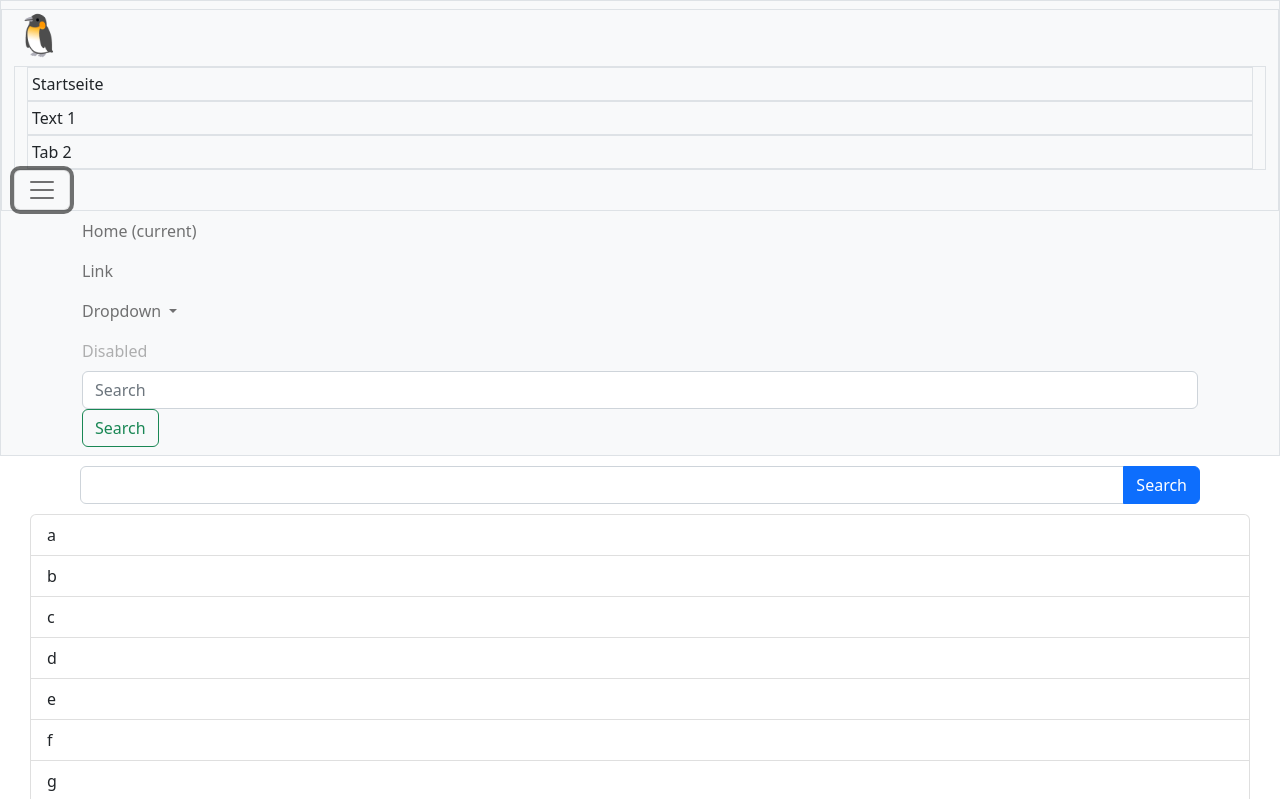
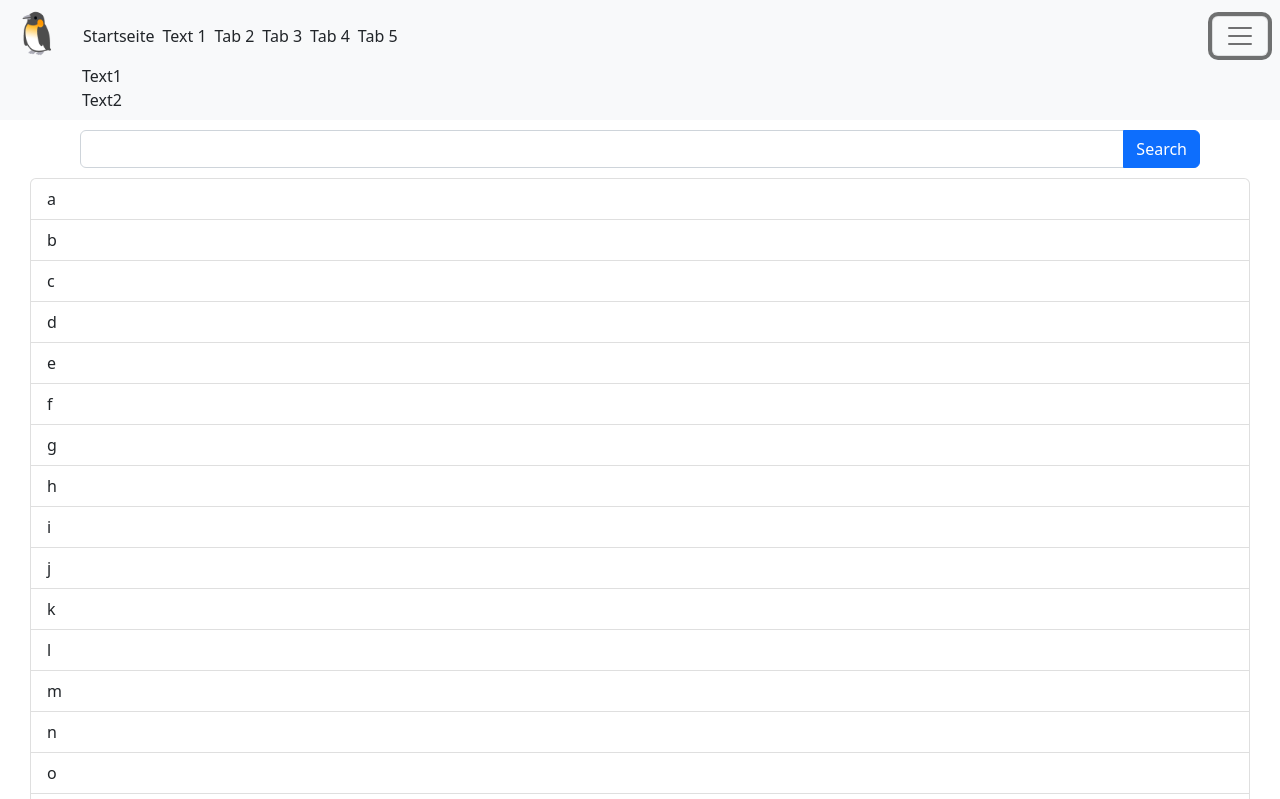
Before and after one commit to Jugendhackt/eatyoucate, a plain HTML site: page frontend/index.html in a window 1280 px wide. Both pictures are taken after a click on the button "Toggle navigation". Shown: the top 799 px of the page. Drawn offline with nearby package versions, Linux system fonts and the light colour scheme.

Commit message:
Layout oben ist supergit add -Agit add -A!

```diff
--- a/frontend/index.html
+++ b/frontend/index.html
@@ -19,16 +19,21 @@
 </head>
 <body>
 
-<nav class="navbar navbar-light bg-light border">
+<nav class="navbar navbar-light bg-light">
 
-    <div class="container-fluid border">
+    <div class="container-fluid">
         <h1>🐧</h1>
-        <div class="container-fluid align-items-start border">
-            <div class="container-fluid p-1 w-auto border" style="padding-left: 0px; padding-right: 0px">Startseite</div>
-            <div class="container-fluid p-1 w-auto border text-nowrap"> Text 1</div>
-            <div class="container-fluid p-1 w-auto text-nowrap border" text-nowrap>Tab 2</div>
+        <div class="container">
+            <div class="d-flex">
+                <div class="container p-1 w-auto text-nowrap" style="padding-left: 0px; padding-right: 0px">Startseite</div>
+                <div class="container p-1 w-auto text-nowrap"> Text 1</div>
+                <div class="container p-1 w-auto text-nowrap" text-nowrap>Tab 2</div>
+                <div class="container p-1 w-auto text-nowrap" text-nowrap>Tab 3</div>
+                <div class="container p-1 w-auto text-nowrap" text-nowrap>Tab 4</div>
+                <div class="container p-1 w-auto text-nowrap" text-nowrap>Tab 5</div>
+                <div class="container-fluid"></div>
+            </div>
         </div>
-
     <button class="navbar-toggler" type="button" data-toggle="collapse" data-target="#navbarSupportedContent" aria-controls="navbarSupportedContent" aria-expanded="false" aria-label="Toggle navigation">
         <span class="navbar-toggler-icon"></span>
     </button>
@@ -37,30 +42,12 @@
         <div class="collapse navbar-collapse" id="navbarSupportedContent">
         <ul class="navbar-nav mr-auto">
             <li class="nav-item active">
-                <a class="nav-link" href="#">Home <span class="sr-only">(current)</span></a>
+                Text1
             </li>
             <li class="nav-item">
-                <a class="nav-link" href="#">Link</a>
-            </li>
-            <li class="nav-item dropdown">
-                <a class="nav-link dropdown-toggle" href="#" id="navbarDropdown" role="button" data-toggle="dropdown" aria-haspopup="true" aria-expanded="false">
-                    Dropdown
-                </a>
-                <div class="dropdown-menu" aria-labelledby="navbarDropdown">
-                    <a class="dropdown-item" href="#">Action</a>
-                    <a class="dropdown-item" href="#">Another action</a>
-                    <div class="dropdown-divider"></div>
-                    <a class="dropdown-item" href="#">Something else here</a>
-                </div>
-            </li>
-            <li class="nav-item">
-                <a class="nav-link disabled" href="#">Disabled</a>
+                Text2
             </li>
         </ul>
-        <form class="form-inline my-2 my-lg-0">
-            <input class="form-control mr-sm-2" type="search" placeholder="Search" aria-label="Search">
-            <button class="btn btn-outline-success my-2 my-sm-0" type="submit">Search</button>
-        </form>
     </div>
     </div>
 </nav>
--- /dev/null
+++ b/frontend/test.js
@@ -0,0 +1,2 @@
+let a = fetch("https://ipinfo.io/json").await();
+console.log(a);
```
